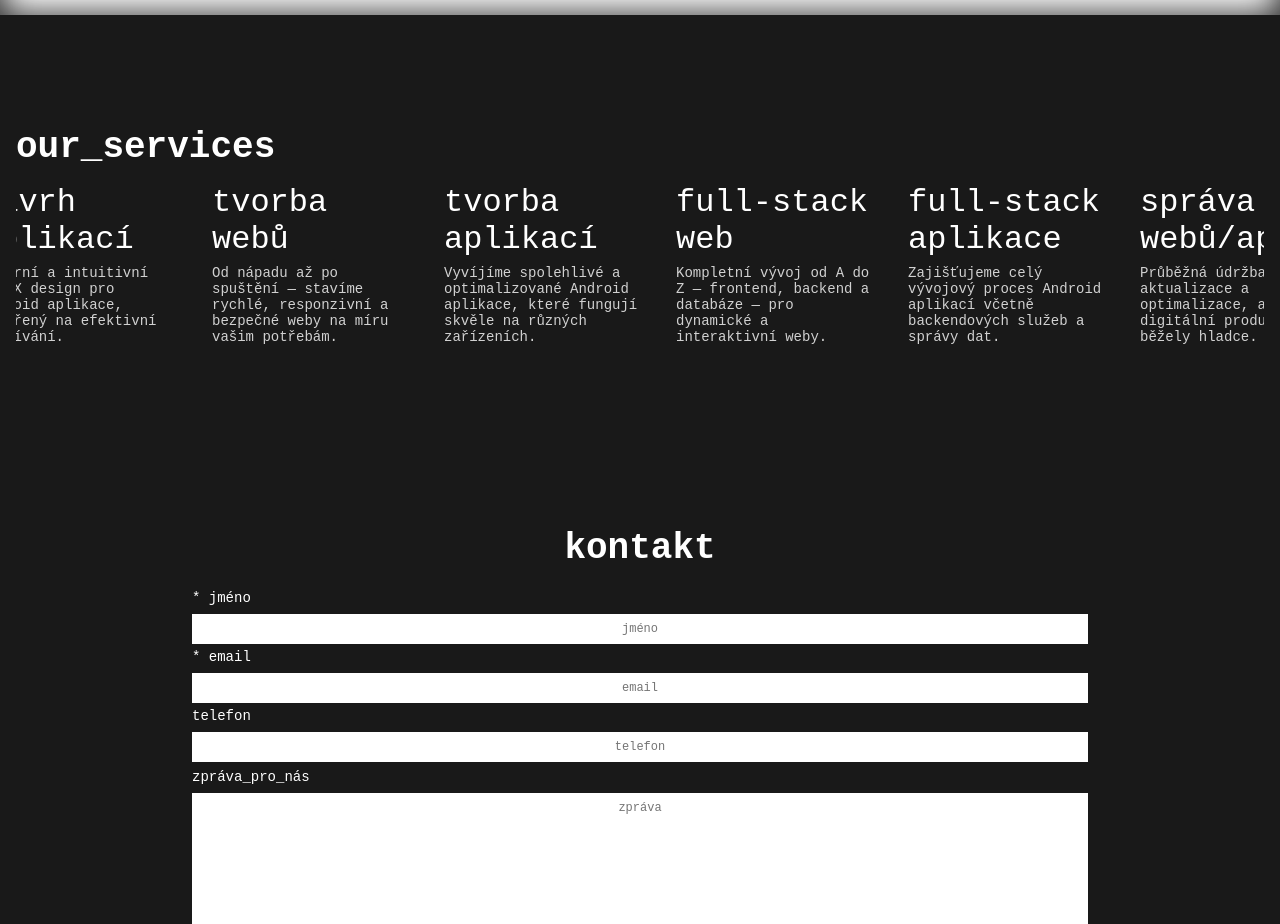
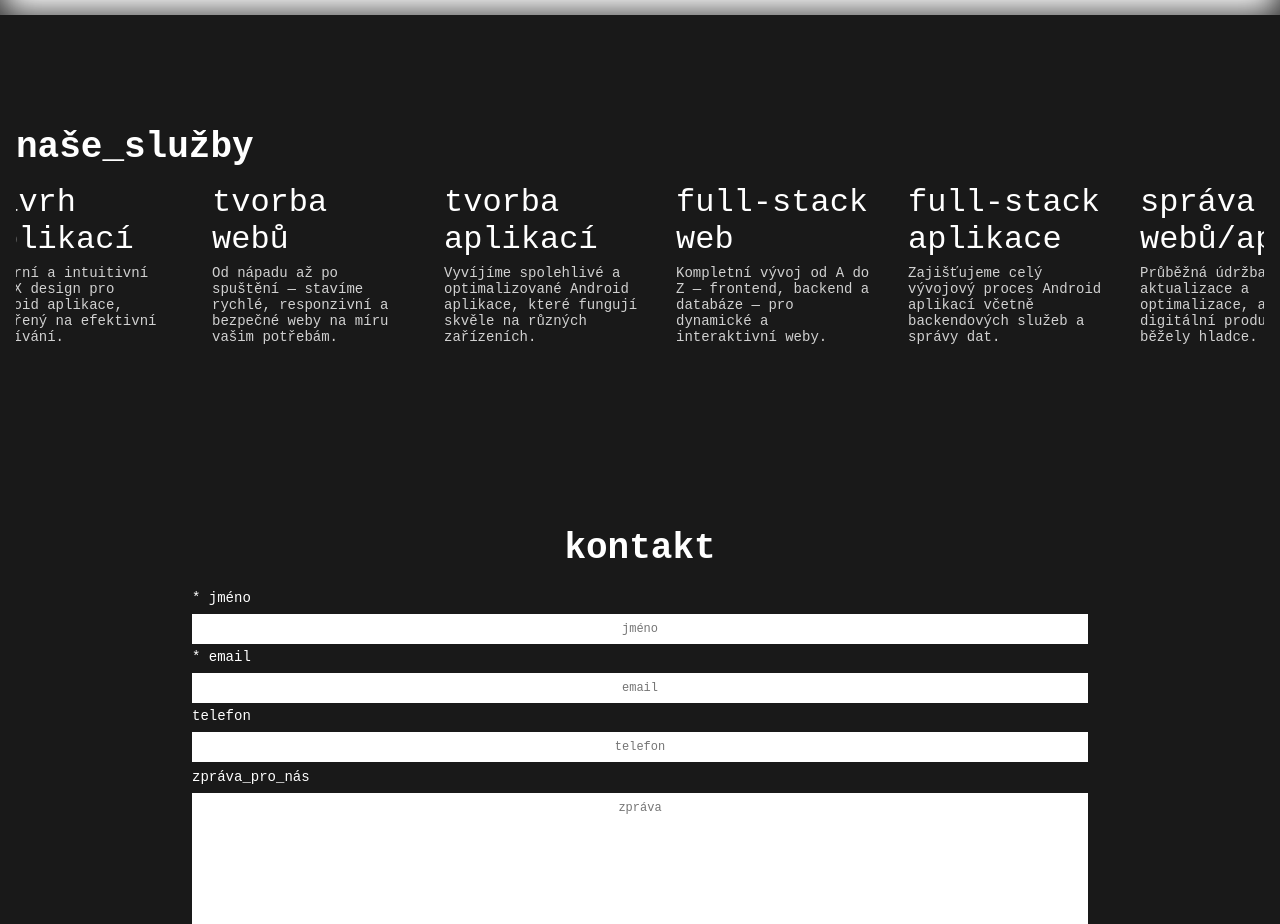
Before and after one commit to wannepain/wannepain_web, a SvelteKit app: page / in a window 1280 px wide. Shown: the part 1024-1948 px from the top of the page. Built offline with nearby package versions, Linux system fonts and the light colour scheme; no server answers; a web font is replaced by a local one.

Commit message:
Update service title to support language localization in Page3

```diff
--- a/src/routes/pages/Page3.svelte
+++ b/src/routes/pages/Page3.svelte
@@ -54,7 +54,7 @@
 
 <section id="services">
     <div class="main">
-        <h1 class="title">our_services</h1>
+        <h1 class="title">{$language =="cz" ? "naše_služby":"our_services"}</h1>
         <div class="scroll" bind:this={scrollContainer}>
             <div class="container">
                 {#each services as { name, description }}
--- a/src/routes/pages/mobile/Page3.svelte
+++ b/src/routes/pages/mobile/Page3.svelte
@@ -54,7 +54,7 @@
 
 <section id="services">
     <div class="main">
-        <h1 class="title">our_services</h1>
+        <h1 class="title">{$language =="cz" ? "naše_služby":"our_services"}</h1>
         <div class="scroll" bind:this={scrollContainer}>
             <div class="container">
                 {#each services as { name, description }}
```
